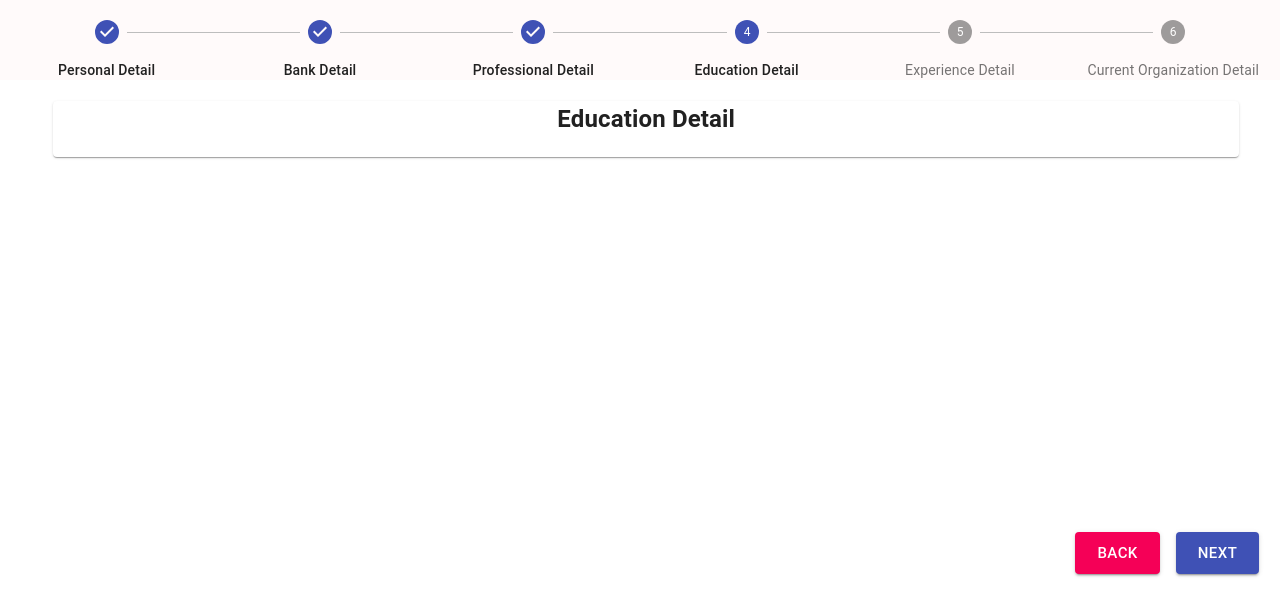
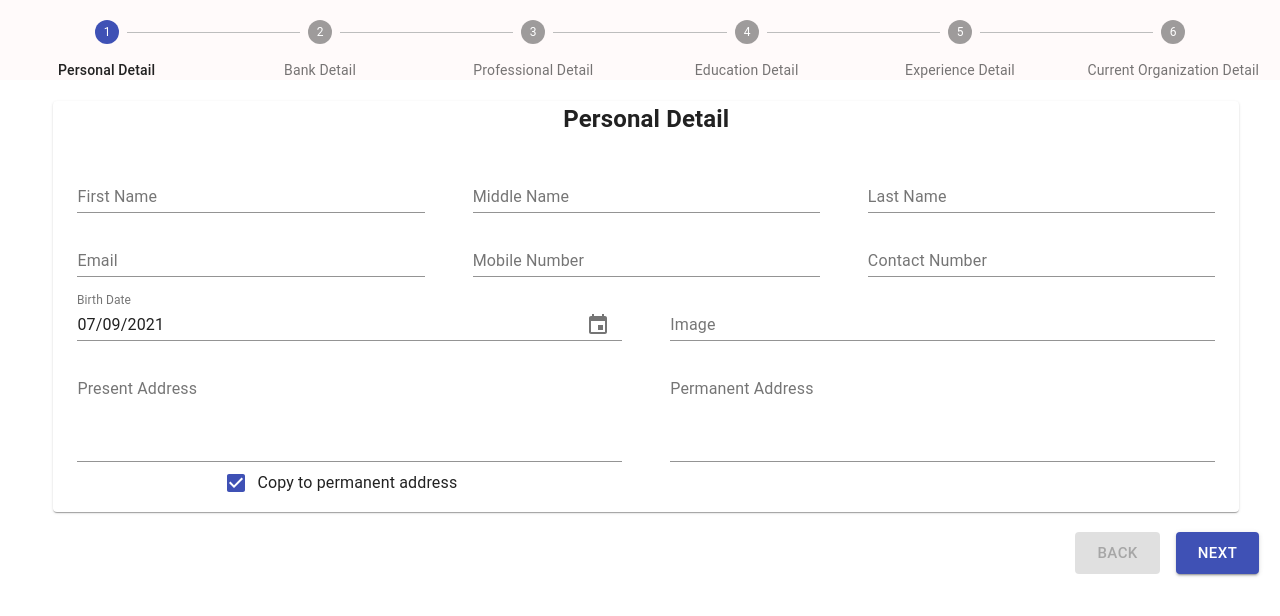
Before and after one commit to Chetan-Albiorix/employee-app, a React (Create React App) app: page / in a window 1280 px wide. Shown: the top 616 px of the page. Built offline with nearby package versions, Linux system fonts and the light colour scheme.

Commit message:
implement common DatePicker component

```diff
--- a/package.json
+++ b/package.json
@@ -3,8 +3,10 @@
   "version": "0.1.0",
   "private": true,
   "dependencies": {
+    "@date-io/date-fns": "^1.3.13",
     "@material-ui/core": "^4.11.3",
     "@material-ui/icons": "^4.11.2",
+    "@material-ui/pickers": "^3.3.10",
     "@testing-library/jest-dom": "^5.11.4",
     "@testing-library/react": "^11.1.0",
     "@testing-library/user-event": "^12.1.10",
@@ -13,6 +15,7 @@
     "@types/react": "^17.0.0",
     "@types/react-dom": "^17.0.0",
     "bootstrap": "^5.0.2",
+    "date-fns": "^2.22.1",
     "node-sass": "^4.14.1",
     "react": "^17.0.2",
     "react-bootstrap": "^1.6.1",
--- a/src/components/AddOrEditEmployeeDetail/AddOrEditEmployeeDetail.tsx
+++ b/src/components/AddOrEditEmployeeDetail/AddOrEditEmployeeDetail.tsx
@@ -49,7 +49,7 @@ function getStepContent(stepIndex: number) {
 
 const AddOrEditEmployeeDetail: React.FC = () => {
   const [activeStep, setActiveStep] =
-    React.useState(3)
+    React.useState(0)
   const steps = getSteps()
 
   const handleNext = () => {
--- a/src/components/CurrentOrganizationDetail/CurrentOrganizationDetail.tsx
+++ b/src/components/CurrentOrganizationDetail/CurrentOrganizationDetail.tsx
@@ -8,6 +8,7 @@ import {
   PaperWrapper,
   StepperContainerWrapper,
 } from '../../common/Global.Style'
+import DatePicker from '../DatePicker/DatePicker'
 
 const CurrentOrganizationDetail: React.FC =
   () => {
@@ -19,19 +20,21 @@ const CurrentOrganizationDetail: React.FC =
             <Grid container>
               <Grid xs={6}>
                 <Box mx={3} my={1}>
-                  <TextField
-                    id="standard-disabled"
+                  <DatePicker
+                    date={new Date()}
                     label="Joining Date"
-                    fullWidth
+                    disableFuture={true}
+                    onDateChanged={() => {}}
                   />
                 </Box>
               </Grid>
               <Grid xs={6}>
                 <Box mx={3} my={1}>
-                  <TextField
-                    id="standard-disabled"
+                  <DatePicker
+                    date={new Date()}
                     label="Next Appraisal Date"
-                    fullWidth
+                    disableFuture={false}
+                    onDateChanged={() => {}}
                   />
                 </Box>
               </Grid>
--- /dev/null
+++ b/src/components/DatePicker/DatePicker.tsx
@@ -0,0 +1,59 @@
+import 'date-fns'
+import React from 'react'
+import Grid from '@material-ui/core/Grid'
+import DateFnsUtils from '@date-io/date-fns'
+import {
+  MuiPickersUtilsProvider,
+  KeyboardDatePicker,
+} from '@material-ui/pickers'
+
+interface DateTimePickerProps {
+  label: string
+  date: Date | null
+  disableFuture: boolean
+  onDateChanged: (date: Date | null) => void
+}
+
+const DatePicker: React.FC<DateTimePickerProps> =
+  ({
+    label,
+    date,
+    disableFuture,
+    onDateChanged,
+  }) => {
+    const [selectedDate, setSelectedDate] =
+      React.useState<Date | null>(date)
+
+    const handleDateChange = (
+      date: Date | null
+    ) => {
+      setSelectedDate(date)
+      onDateChanged(date)
+    }
+    return (
+      <MuiPickersUtilsProvider
+        utils={DateFnsUtils}
+      >
+        <Grid
+          container
+          justifyContent="space-around"
+        >
+          <KeyboardDatePicker
+            animateYearScrolling
+            disableFuture={disableFuture}
+            format="MM/dd/yyyy"
+            id="date-picker-inline"
+            label={label}
+            value={selectedDate}
+            onChange={handleDateChange}
+            KeyboardButtonProps={{
+              'aria-label': 'change date',
+            }}
+            fullWidth
+          />
+        </Grid>
+      </MuiPickersUtilsProvider>
+    )
+  }
+
+export default DatePicker
--- a/src/components/PersonalDetail/PersonalDetail.tsx
+++ b/src/components/PersonalDetail/PersonalDetail.tsx
@@ -10,6 +10,7 @@ import {
   StepperContainerWrapper,
   PaperWrapper,
 } from '../../common/Global.Style'
+import DatePicker from '../DatePicker/DatePicker'
 
 const PersonalDetail: React.FC = () => {
   return (
@@ -74,10 +75,11 @@ const PersonalDetail: React.FC = () => {
             </Grid>
             <Grid xs={6}>
               <Box mx={3} my={1}>
-                <TextField
-                  id="standard-disabled"
+                <DatePicker
+                  date={new Date()}
                   label="Birth Date"
-                  fullWidth
+                  disableFuture={true}
+                  onDateChanged={() => {}}
                 />
               </Box>
             </Grid>
```
Also changed, not shown: 1 other file (tests, documents, lock files or other folders).
